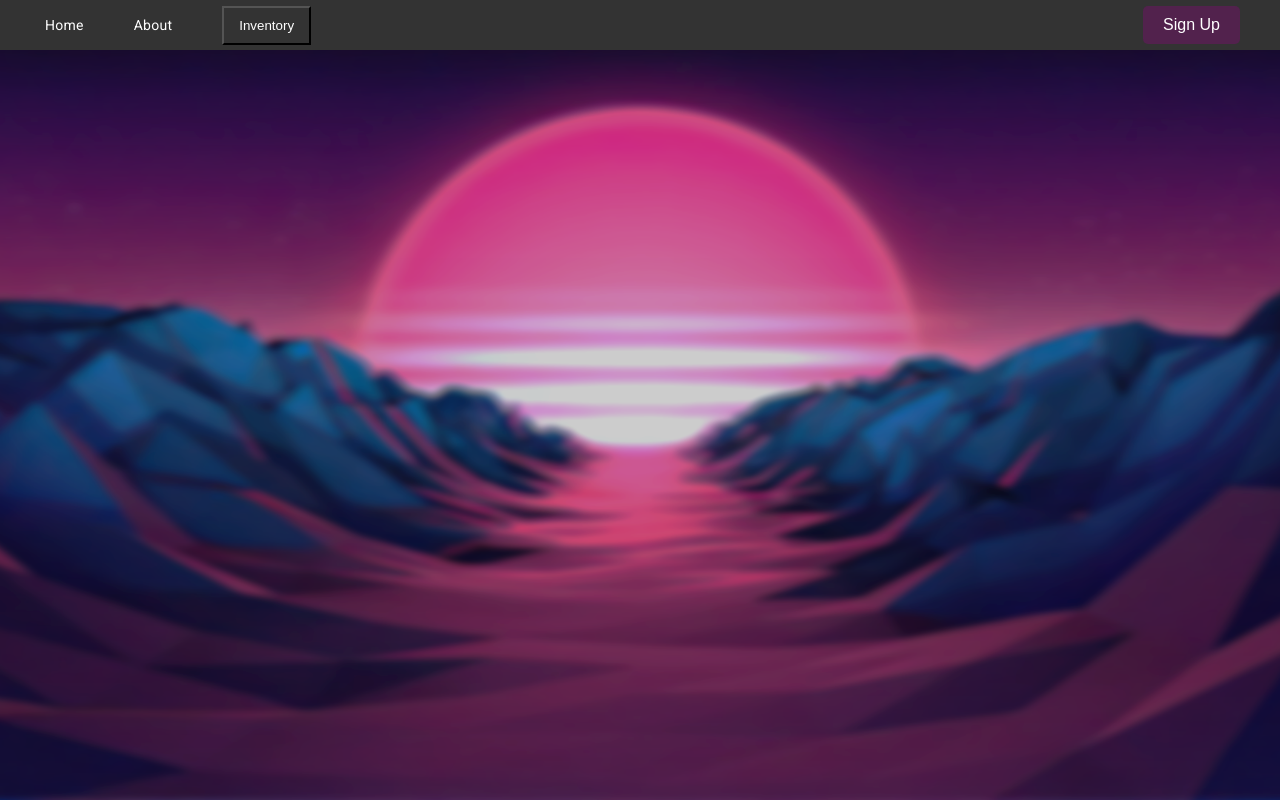
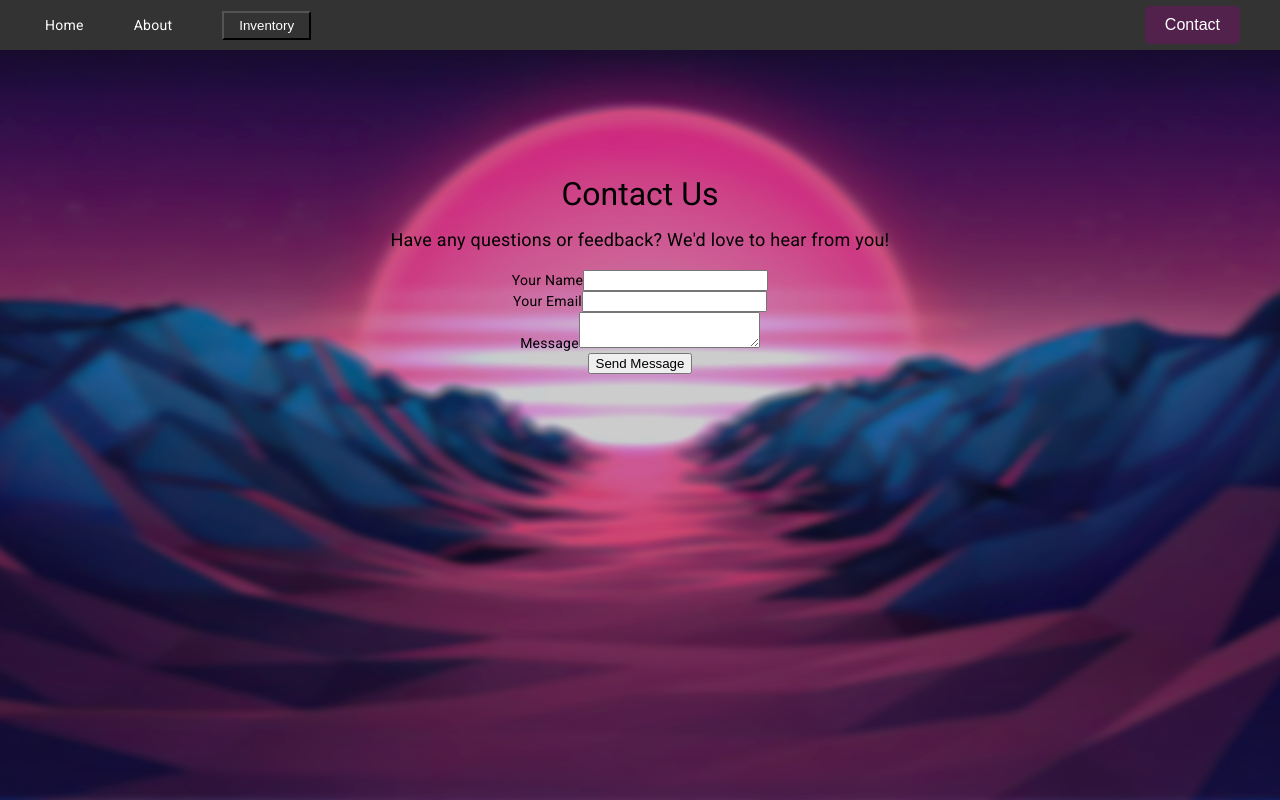
Before and after one commit to andrei-eduard-s/AngularSite, an Angular app: page /contact in a window 1280 px wide. Before the commit this address led to /. Built offline with nearby package versions, Linux system fonts and the light colour scheme.

Commit message:
Contact-Section

```diff
--- a/src/app/app.module.ts
+++ b/src/app/app.module.ts
@@ -18,10 +18,12 @@ import { MatMenuModule } from '@angular/material/menu';
 import { MatInputModule } from '@angular/material/input';
 import { AboutComponent } from './pages/about/about.component';
 import { RouterModule, Routes } from '@angular/router';
+import { ContactComponent } from './pages/contact/contact.component';
 
 const routes: Routes = [
   { path: '', component: HomeComponent }, // Route for the home page
   { path: 'about', component: AboutComponent }, // Route for the About page
+  { path: 'contact', component: ContactComponent }, // Route for the Contact page
 ];
 
 @NgModule({
@@ -31,7 +33,8 @@ const routes: Routes = [
     InventoryComponent,
     HomeComponent,
     FormComponent,
-    AboutComponent
+    AboutComponent,
+    ContactComponent
   ],
   imports: [
     MatInputModule,
--- a/src/app/header/header.component.html
+++ b/src/app/header/header.component.html
@@ -2,8 +2,9 @@
   <ul>
     <li><a routerLink="/" routerLinkActive="active">Home</a></li>
     <li><a routerLink="/about" routerLinkActive="active" >About</a></li>
-    <li><a routerLink="/contact" routerLinkActive="active">
+    <li><a routerLink="/inventory" routerLinkActive="active">
       <button class="inventory_button"(click)="GoToInventory()">Inventory</button></a></li>
   </ul>
-  <button class="signup-button">Sign Up</button>
+    <a routerLink="/contact" routerLinkActive="active">
+      <button class="contact-button">Contact</button></a>
 </nav>
--- a/src/app/header/header.component.scss
+++ b/src/app/header/header.component.scss
@@ -62,7 +62,7 @@ nav {
   }
 }
 
-.signup-button {
+.contact-button {
   background-color:#52224d; /* Purple background */
   border: none;
   color: white;
@@ -77,14 +77,14 @@ nav {
   transition: background-color 0.3s ease; /* Add transition effect */
 }
 
-.signup-button:hover {
+.contact-button:hover {
   background-color:  #3e1a3a; /* Darker purple background on hover */
 }
 .inventory_button{
   background-color: #333;
   display: inline-block;
   color: #fff;
-  padding: 10px 15px;
+  padding: 5px 15px;
   text-decoration: none;
   position: relative;
   transition: all 0.2s ease;
--- /dev/null
+++ b/src/app/pages/contact/contact.component.html
@@ -0,0 +1,23 @@
+  <div class="contact-section">
+    <h1>Contact Us</h1>
+    <p>Have any questions or feedback? We'd love to hear from you!</p>
+
+    <form>
+      <div class="form-group">
+        <label for="name">Your Name</label>
+        <input type="text" id="name" name="name" required>
+      </div>
+
+      <div class="form-group">
+        <label for="email">Your Email</label>
+        <input type="email" id="email" name="email" required>
+      </div>
+
+      <div class="form-group">
+        <label for="message">Message</label>
+        <textarea id="message" name="message" required></textarea>
+      </div>
+
+      <button type="submit">Send Message</button>
+    </form>
+  </div>
--- /dev/null
+++ b/src/app/pages/contact/contact.component.scss
@@ -0,0 +1,56 @@
+.contact-section {
+  text-align: center;
+  display: flex;
+  flex-direction: column;
+  align-items: center;
+  justify-content: center;
+  margin-top: 10%;
+
+  h1 {
+    font-size: 32px;
+    margin-bottom: 20px;
+  }
+
+  p {
+    font-size: 18px;
+    margin-bottom: 20px;
+  }
+
+  .contact-form {
+    max-width: 400px;
+    width: 100%;
+
+    .form-group {
+      margin-bottom: 20px;
+
+      label {
+        display: block;
+        font-size: 16px;
+        margin-bottom: 5px;
+      }
+
+      input,
+      textarea {
+        width: 100%;
+        padding: 10px;
+        font-size: 16px;
+        border-radius: 5px;
+        border: 1px solid #ccc;
+      }
+
+      textarea {
+        height: 120px;
+      }
+    }
+
+    button[type="submit"] {
+      padding: 10px 20px;
+      font-size: 16px;
+      border-radius: 5px;
+      border: none;
+      background-color: #007bff;
+      color: #fff;
+      cursor: pointer;
+    }
+  }
+}
--- a/src/styles.scss
+++ b/src/styles.scss
@@ -3,6 +3,7 @@
 html,
 body {
   height: 100%;
+  overflow: hidden;
 }
 body {
   margin: 0;
```
Also changed, not shown: src/app/pages/contact/contact.component.ts (added, +10 -0 lines), 1 other file (tests, documents, lock files or other folders).
